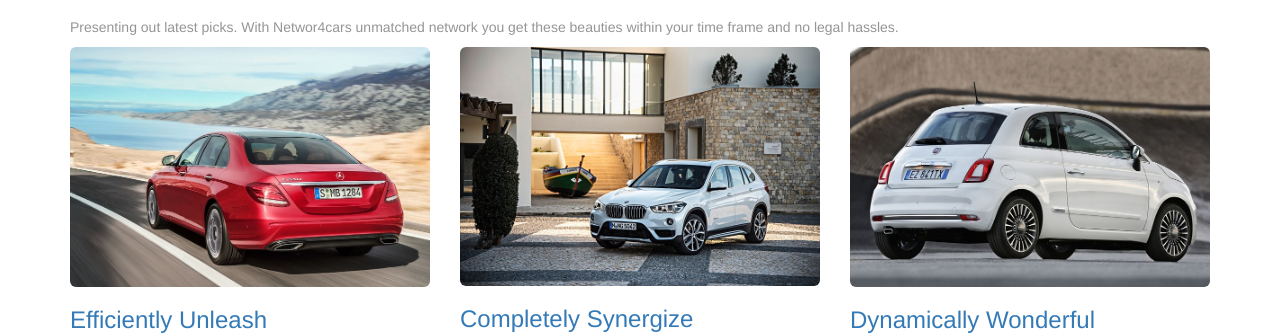
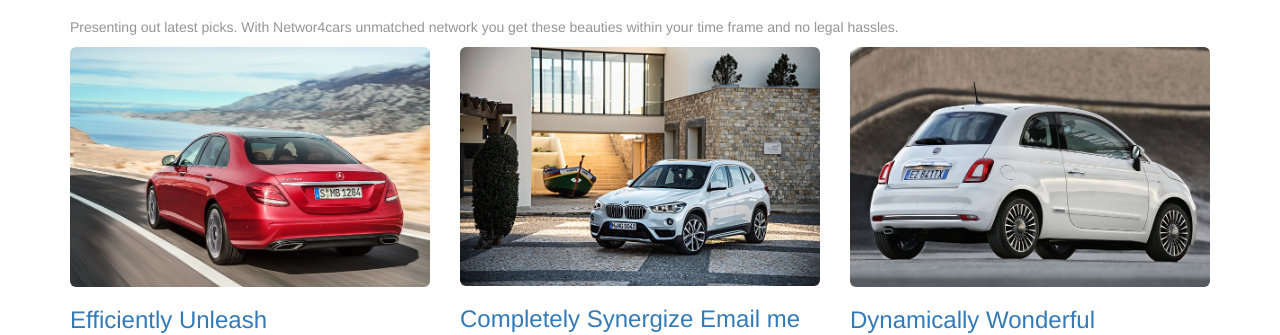
Before and after one commit to mausamiibs/mausamiibs.github.io, a plain HTML site: page index.html in a window 1280 px wide. Shown: the part 468-803 px from the top of the page. Drawn offline with Linux system fonts and the light colour scheme.

Commit message:
index html header changes

```diff
--- a/index.html
+++ b/index.html
@@ -60,7 +60,8 @@
                 </a>
                 <h3>
                     <a href="https://www.network4cars.com/page/en/Car-detail/BMW/X1-xDrive20iA-xLine/a080O00001JxssKQAR"  target="_blank">Completely Synergize</a>
-                </h3>
+					<a href="mailto:navjamsster@gmail.com?subject=Hello world&body=Line one%0DLine two">Email me</a>
+				</h3>
                 <p>SUV, Petrol, Automatic, 5 doors, Black, metallic paint, Leather.</p>
             </article>
 
```
Also changed, not shown: 2 other files.
